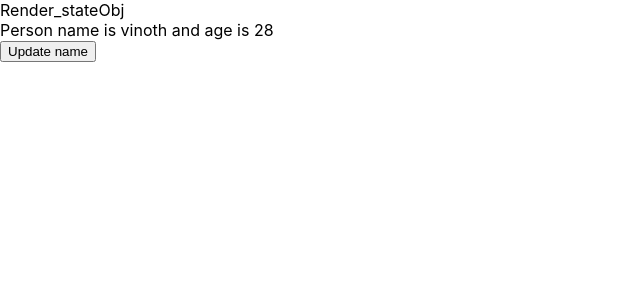
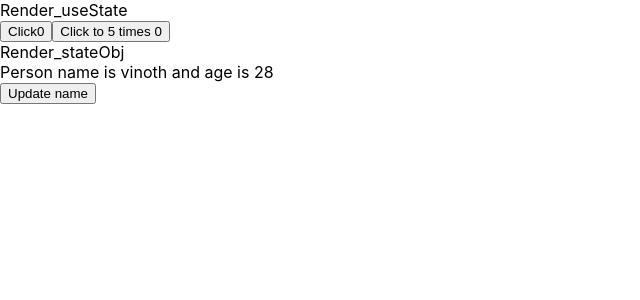
Before and after one commit to Vmadhavan2310/react_typescript, a React (Create React App) app: page / in a window 1280 px wide. Shown: the top 300 px of the page, without its empty margins (0-640 px from the left). Built offline with nearby package versions, Linux system fonts and the light colour scheme.

Commit message:
Parent Child

```diff
--- a/src/App.tsx
+++ b/src/App.tsx
@@ -32,6 +32,7 @@ import RenderCustom2 from './Components/New Notes/Custom hooks/RenderCustom2';
 import Render_useState from './Components/Rendering/Render_useState';
 import Render_useReducer from './Components/Rendering/Render_useReducer';
 import Render_stateObj from './Components/Rendering/Render_stateObj';
+import Render_parentComp from './Components/Rendering/Render_parentComp';
 export type rendersCount={
 
       count:number
@@ -101,7 +102,8 @@ function App() {
       <RenderCustom2/> */}
       {/* <Render_useState/> */}
       {/* <Render_useReducer/> */}
-      <Render_stateObj/>
+      {/* <Render_stateObj/> */}
+      <Render_parentComp/>
      </div>
   );
 }
--- /dev/null
+++ b/src/Components/Rendering/Render_parentComp.tsx
@@ -0,0 +1,18 @@
+import React, {useState} from 'react'
+import Render_stateObj from './Render_stateObj'
+
+function Render_parentComp() {
+    const [num,setNum]=useState<number>(0)
+    console.log("use state renders")
+  return (
+    <>
+    <div>Render_useState</div>
+    <button onClick={()=>setNum(c=>c+1)}>Click{num}</button>
+    <button onClick={()=>setNum(5)}>Click to 5 times {num}</button>
+    <Render_stateObj/>
+    </>
+  )
+}
+//Note:- Its true. If parent comp has update same state it will render once after bails out, but child won't re-render.
+
+export default Render_parentComp
```
